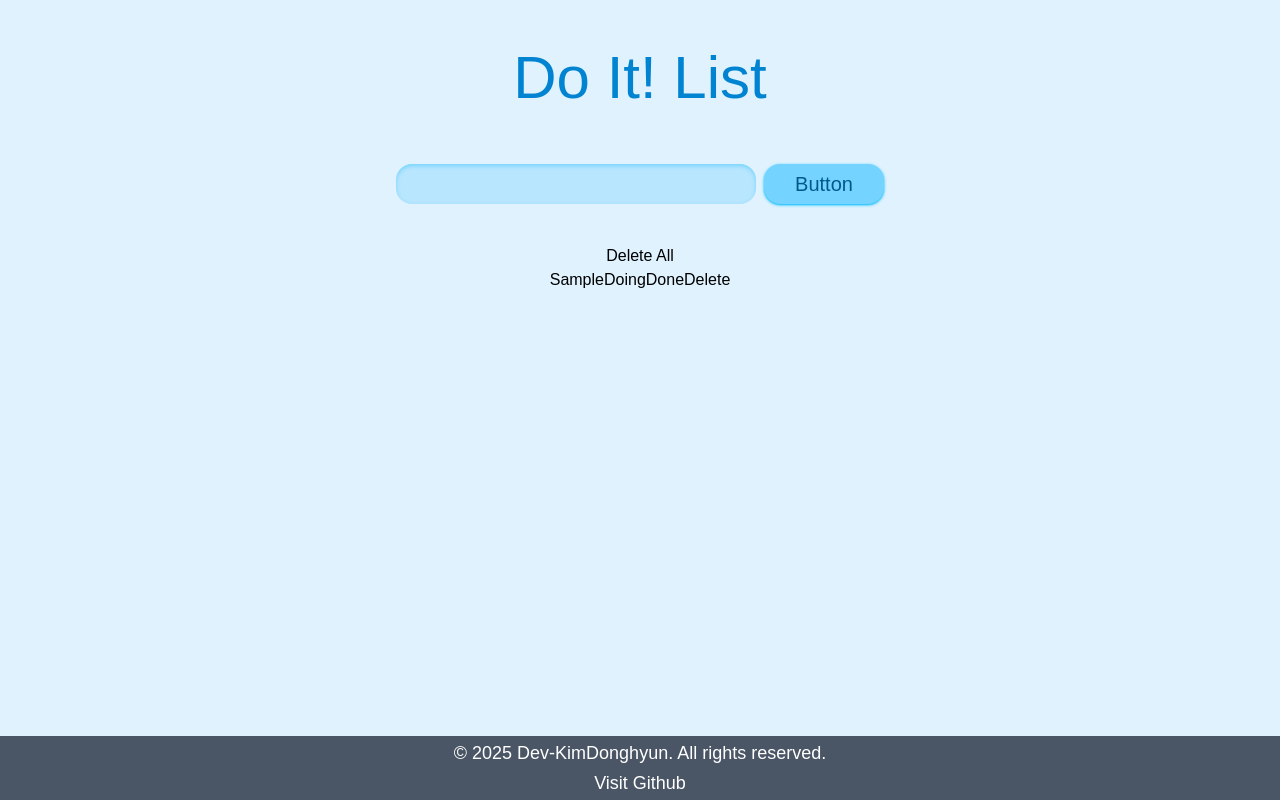
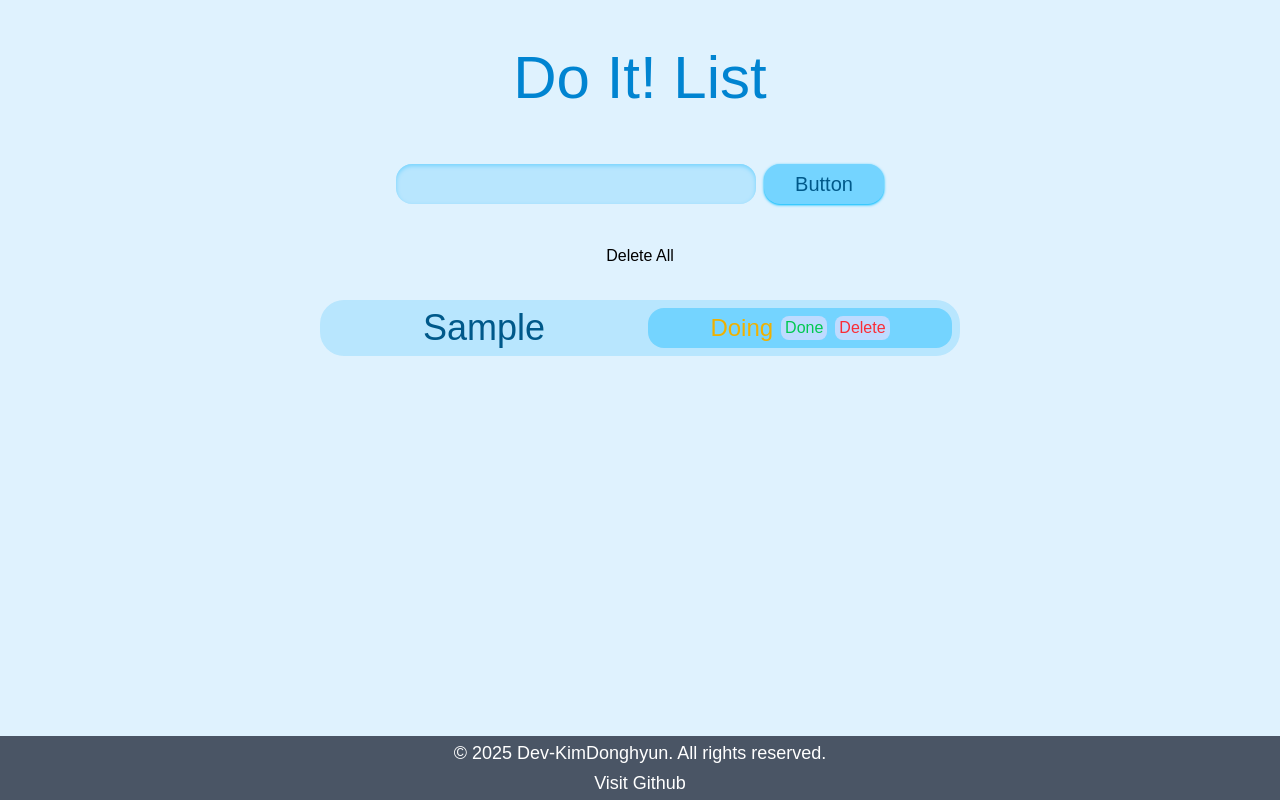
Before and after one commit to Dev-KimDonghyun/Do-It-List, a React (Vite) app: page / in a window 1280 px wide. Both pictures are taken after typing "Sample" into the empty fields and a click on the button "Button". Built offline with nearby package versions, Linux system fonts and the light colour scheme; a web font is replaced by a local one.

Commit message:
feat: Apply TailwindCSS Styling to TaskItem.tsx

```diff
--- a/src/components/TaskItem.tsx
+++ b/src/components/TaskItem.tsx
@@ -11,24 +11,45 @@ type TaskItem = {
 
 const TaskItem = ({ todo, deleteToDo, compeleteToDo }: TaskItem) => {
   return (
-    <div>
-      <li key={todo.id}>
+    <div className="mt-8 flex text-center items-center justify-center">
+      <li
+        className="bg-sky-200 gap-y-2 md:gap-y-0 w-72 h-27 md:w-160 md:h-14 rounded-3xl flex flex-col md:flex-row text-center items-center justify-center"
+        key={todo.id}
+      >
+        <span className="w-[90%] md:w-[40%] right text-4xl text-sky-800 mx-auto truncate block">
           {todo.content}
-        {todo.didIt ? <span>Done</span> : <span>Doing</span>}
+        </span>
+        <div className="bg-sky-300 flex text-center items-center justify-center w-68 md:w-76 h-10 rounded-2xl md:mr-2">
+          {todo.didIt ? (
+            <span className="text-2xl text-green-500">Done</span>
+          ) : (
+            <span className="text-2xl text-yellow-500">Doing</span>
+          )}
           <button
+            className="mx-2 text-md px-1 rounded-lg bg-blue-200 cursor-pointer"
             onClick={() => {
               compeleteToDo(todo.id);
             }}
           >
-          {todo.didIt ? <span>Undo</span> : <span>Done</span>}
+            {todo.didIt ? (
+              <span className="text-md text-yellow-500 cursor-pointer">
+                Undo
+              </span>
+            ) : (
+              <span className="text-md text-green-500 cursor-pointer">
+                Done
+              </span>
+            )}
           </button>
           <button
+            className="text-md text-red-500 px-1 rounded-lg bg-blue-200 cursor-pointer"
             onClick={() => {
               deleteToDo(todo.id);
             }}
           >
             Delete
           </button>
+        </div>
       </li>
     </div>
   );
```
Lines whose indentation alone changed are shown as unchanged.
